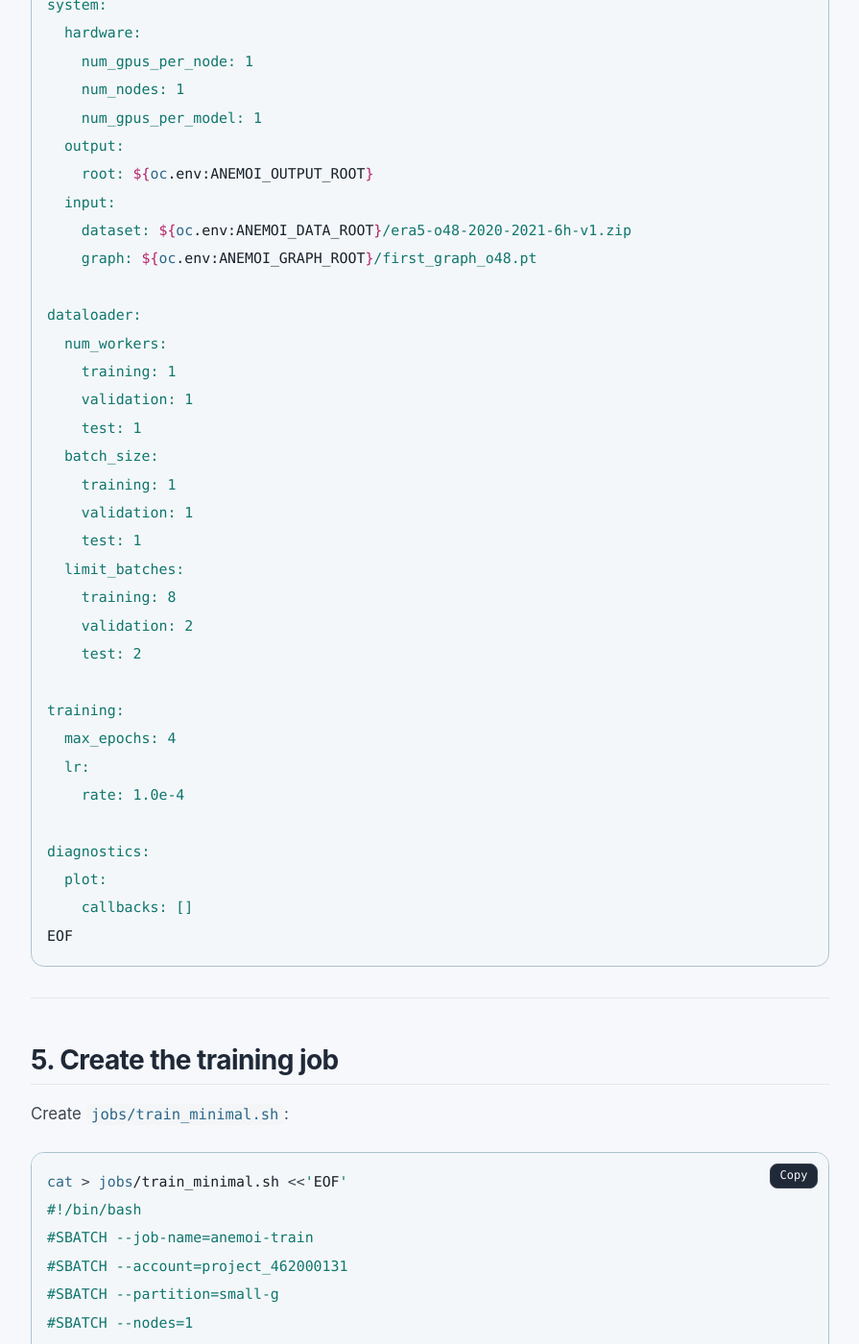
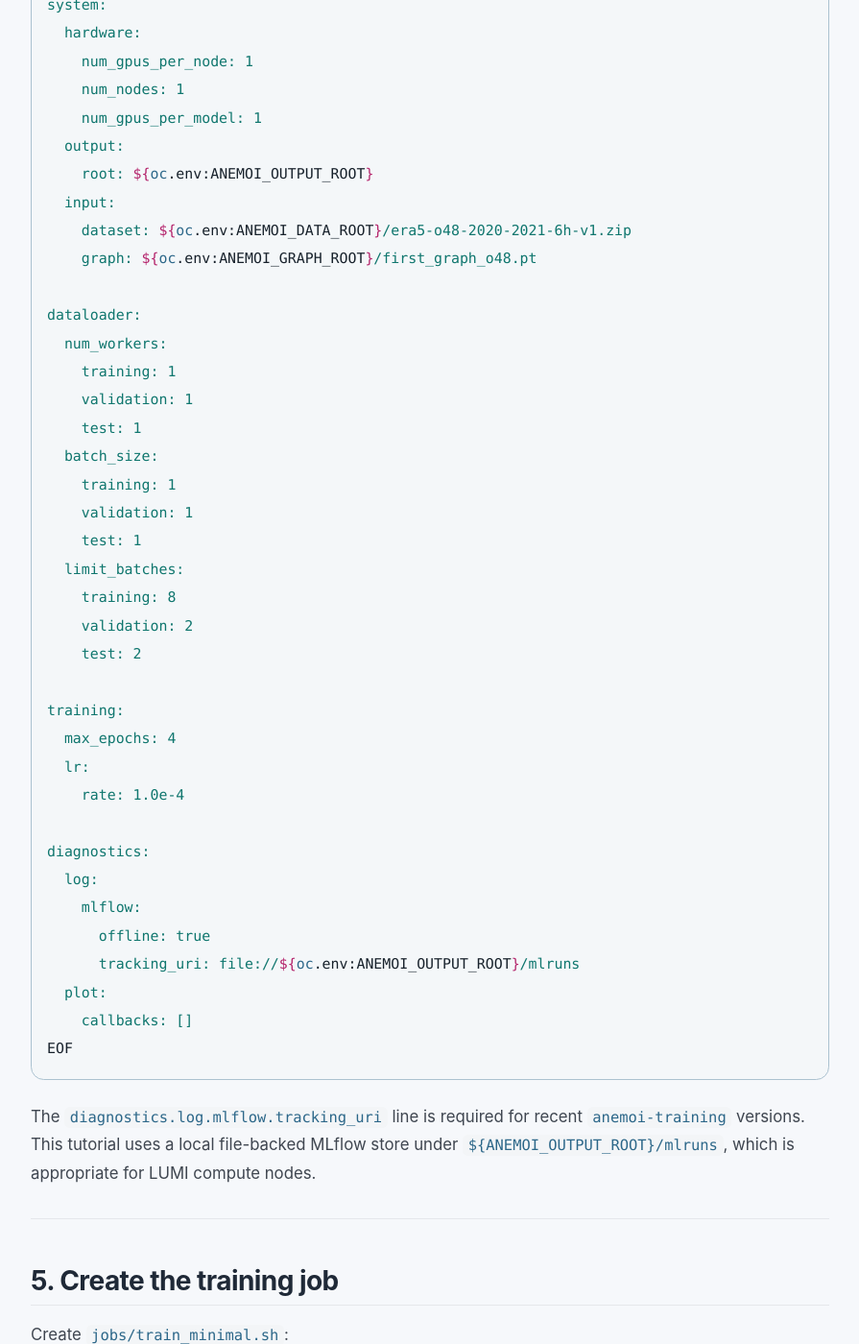
Before and after one commit to aniskhan25/anemoi-demo, a Jekyll site: the page built from index.md, in a window 1280 px wide and 1400 px high, scrolled down 4184 px. Shown: the whole window at 96% size, without its empty margins (192-1087 px from the left). Built offline with Jekyll 4.4.1, drawn with Linux system fonts in a browser that asks for light colours; our own code applies the rules of GitHub Pages for plain Markdown files.

Commit message:
Add MLflow tracking URI to tutorial config

````diff
--- a/index.md
+++ b/index.md
@@ -181,10 +181,19 @@ training:
     rate: 1.0e-4
 
 diagnostics:
+  log:
+    mlflow:
+      offline: true
+      tracking_uri: file://${oc.env:ANEMOI_OUTPUT_ROOT}/mlruns
   plot:
     callbacks: []
 EOF
 ```
+
+The `diagnostics.log.mlflow.tracking_uri` line is required for recent
+`anemoi-training` versions. This tutorial uses a local file-backed MLflow
+store under `${ANEMOI_OUTPUT_ROOT}/mlruns`, which is appropriate for LUMI
+compute nodes.
 
 ---
 
````
